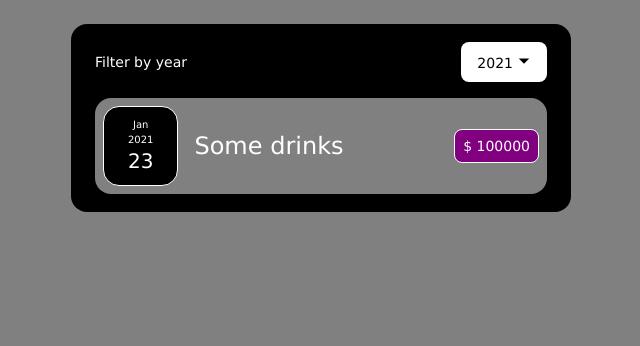
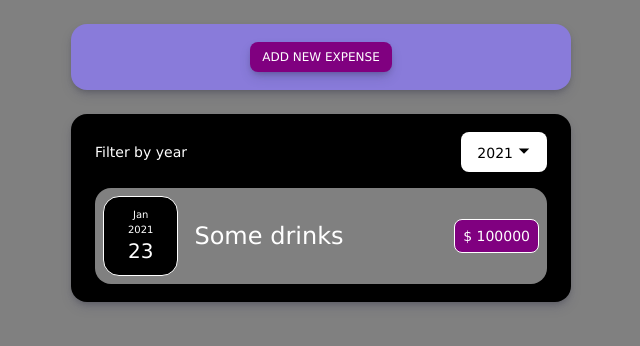
Before and after one commit to ltphat2204/expense-app, a React (Create React App) app: page / in a window 1280 px wide. Shown: the top 346 px of the page, without its empty margins (319-959 px from the left). Built offline with nearby package versions, Linux system fonts and the light colour scheme; the HTML template or start-up script is replaced by a standard one.

Commit message:
finish add new

```diff
--- a/src/App.css
+++ b/src/App.css
@@ -1,10 +1,29 @@
 .App{
     width: 500px;
     margin: 24px auto;
+}
+.add_container{
+    background-color: #897BDA;
+    padding: 18px 24px;
+    border-radius: 16px;
+    color: white;
+    margin-bottom: 24px;
+    box-shadow: rgba(50, 50, 93, 0.25) 0px 6px 12px -2px, rgba(0, 0, 0, 0.3) 0px 3px 7px -3px;
+}
+.add_button{
+    background-color: purple;
+    width: fit-content;
+    font-size: 12px;
+    padding: 8px 12px;
+    border-radius: 8px;
+    margin: 0 auto;
+    cursor: pointer;
+    box-shadow: rgba(50, 50, 93, 0.25) 0px 6px 12px -2px, rgba(0, 0, 0, 0.3) 0px 3px 7px -3px;
 }
 .main_container{
     background-color: black;
     color: white;
     border-radius: 16px;
     padding: 18px 24px;
+    box-shadow: rgba(50, 50, 93, 0.25) 0px 6px 12px -2px, rgba(0, 0, 0, 0.3) 0px 3px 7px -3px;
 }
--- a/src/App.js
+++ b/src/App.js
@@ -1,30 +1,55 @@
 import { useState } from 'react';
 import Filter from './components/Filter';
 import Payment from './components/Payment';
+import Form from './components/Form';
 import './App.css';
 
 function App() {
   const listYear = ['2021', '2022', '2023', '2024'];
+  const listMonth = ['Jan', 'Feb', 'Mar', 'Apr', 'May', 'Jun', 'Jul', 'Aug', 'Sep', 'Oct', 'Nov', 'Dec'];
   const [currentYear, setCurrentYear] = useState('2021');
+
+  const [isAdding, setAddingStatus] = useState(false);
+
   const [payment, setPayment] = useState([
     {
-      date: {year: 2021, month: 'Jan', day: 23},
+      date: {year: '2021', month: 'Jan', day: '23'},
       title: "Some drinks",
       amount: 100000
     },
     {
-      date: {year: 2022, month: 'Feb', day: 2},
+      date: {year: '2022', month: 'Feb', day: '2'},
       title: "Some books",
       amount: 50000
     }
   ]);
 
+  const handleAddPayment = (value) =>{
+    const [y, m, d] = value.date.split('-');
+
+    setPayment([
+      ...payment,
+      {
+        date: {year: y, month: listMonth[parseInt(m)], day: d},
+        title: value.name,
+        amount: value.amount
+      }
+    ]);
+  }
+
   return (
     <div className="App">
+      <div className="add_container">
+        {
+          isAdding ?
+          <Form onAdding={handleAddPayment} onCanceling={()=>setAddingStatus(false)}/> :
+          <div onClick={()=>setAddingStatus(true)} className="add_button">ADD NEW EXPENSE</div>
+        }
+      </div>
       <div className="main_container">
         <Filter listOption={listYear} onChange={setCurrentYear} currentValue={currentYear} title="Filter by year"/>
         {
-          payment.filter((value) => value.date.year === parseInt(currentYear))
+          payment.filter((value) => value.date.year === currentYear)
                 .map((value, index)=><Payment key={index} data={value}/>)
         }
       </div>
--- /dev/null
+++ b/src/components/Form.css
@@ -0,0 +1,38 @@
+.add_form{
+    width: 100%;
+}
+.input_wrap{
+    width: 100%;
+    display: flex;
+    justify-content: space-between;
+    margin-bottom: 16px;
+    font-size: 12px;
+}
+.input_wrap input{
+    background-color: white;
+    outline: none;
+    border: none;
+    padding: 6px 12px;
+    font-size: 12px;
+    width: 374px;
+    border-radius: 8px;
+}
+.form_action_wrap{
+    width: 100%;
+    display: flex;
+    justify-content: flex-end;
+}
+.add_form button{
+    background-color: purple;
+    color: white;
+    padding: 8px 12px;
+    border: none;
+    border-radius: 8px;
+    box-shadow: rgba(50, 50, 93, 0.25) 0px 6px 12px -2px, rgba(0, 0, 0, 0.3) 0px 3px 7px -3px;
+    cursor: pointer;
+}
+.add_form button[type="cancel"]{
+    background-color: grey;
+    color: white;
+    margin-left: 16px;
+}
--- /dev/null
+++ b/src/components/Form.js
@@ -0,0 +1,38 @@
+import { useState } from "react";
+import "./Form.css";
+
+export default function Form({onAdding, onCanceling}){
+    const [data, setData] = useState({"name": "", "amount": "", "date": ""});
+
+    const handleChange = (event) => {
+        setData({
+            ...data,
+            [event.target.name]: event.target.value
+        });
+    }
+    const handleSubmit = (event) => {
+        event.preventDefault();
+        setData({"name": "", "amount": "", "date": ""});
+        onAdding(data);
+    }
+    return (
+        <form className="add_form" onSubmit={handleSubmit}>
+            <div className="input_wrap">
+                <label htmlFor="name">Name: </label>
+                <input placeholder="Enter name here" id="name" name="name" value={data.name} onChange={handleChange}/>
+            </div>
+            <div className="input_wrap">
+                <label htmlFor="amount">Amount: </label>
+                <input placeholder="Enter amount here" id="amount" name="amount" value={data.amount} onChange={handleChange}/>
+            </div>
+            <div className="input_wrap">
+                <label htmlFor="date">Date: </label>
+                <input type="date" id="date" name="date" value={data.date} onChange={handleChange}/>
+            </div>
+            <div className="form_action_wrap">
+                <button type="submit">ADD</button>
+                <button onClick={onCanceling} type="cancel">CANCEL</button>
+            </div>
+        </form>
+    );
+}
```
